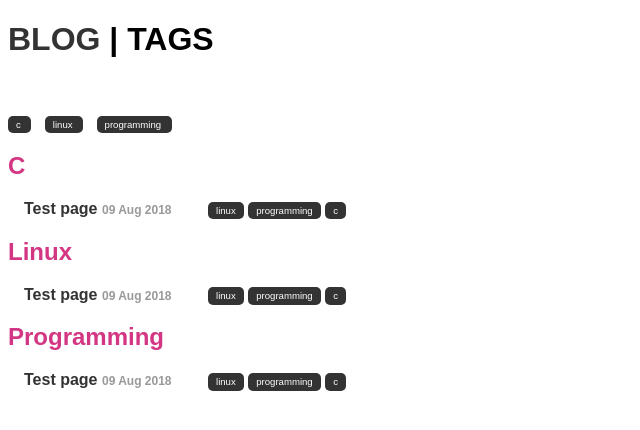
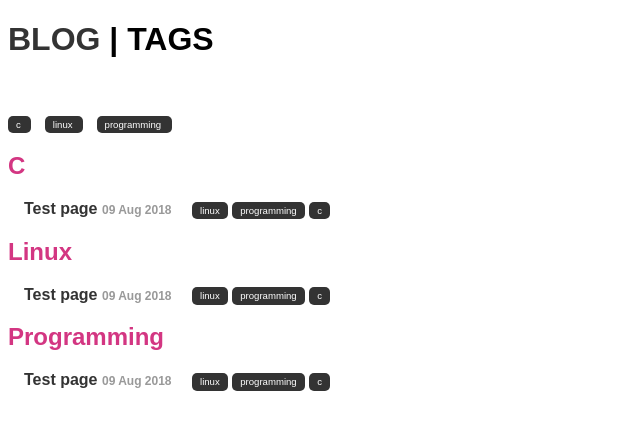
Before and after one commit to execas/execas.github.io, a Jekyll site: the page built from tags.html, in a window 1280 px wide. Shown: the top 430 px of the page, without its empty margins (0-640 px from the left). Built offline with Jekyll 4.4.1, drawn with Linux system fonts in a browser that asks for light colours.

Commit message:
Update execas.css

```diff
--- a/css/execas.css
+++ b/css/execas.css
@@ -23,7 +23,7 @@ h1,h2,h3,h4,h5,h6 {
 
 .category-list h3 {
     font-size: 1rem;
-    margin-right: 2rem;
+    margin-right: 1rem;
     margin-top: 0;
     display:inline;
 }
```
